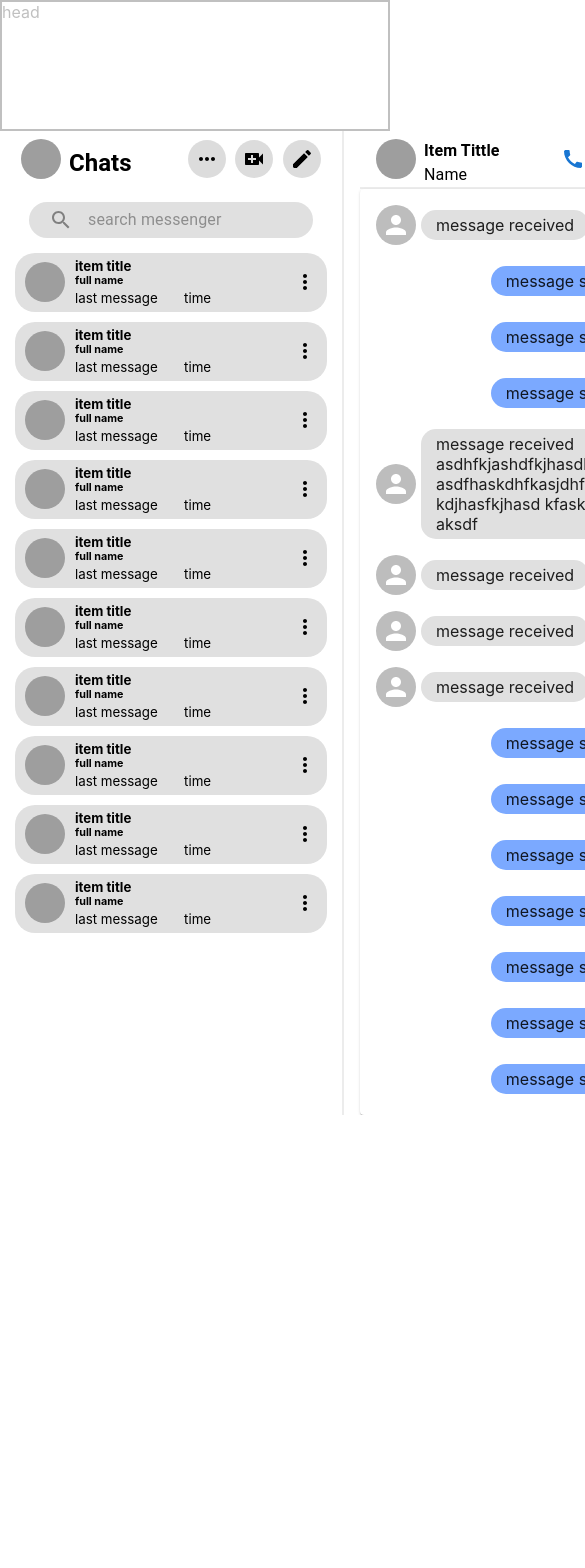
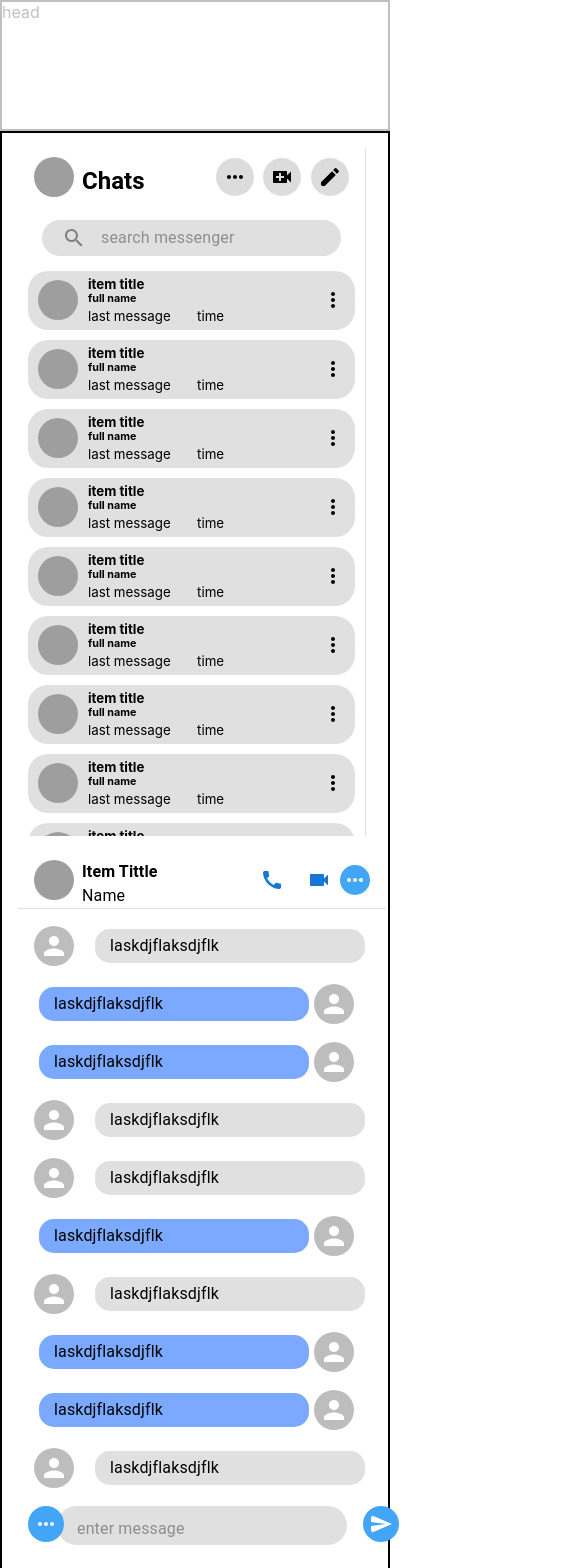
Before and after one commit to asaugat04/demo-app, a React (Create React App) app: page / in a window 390 px wide. Shown: the top 1568 px of the page, 585 px wide, since content can reach past the window. Before the commit the page ends 1115 px from the top, so only its background shows below. Built offline with nearby package versions, Linux system fonts and the light colour scheme; grey boxes are pictures that could not be loaded.

Commit message:
improved using grid for responsive design, but further responsive should be done

```diff
--- a/src/components/Body.jsx
+++ b/src/components/Body.jsx
@@ -1,9 +1,13 @@
 import { Box, Container } from '@mui/material';
+import { sizing } from '@mui/system';
+
 import React from 'react'
 import { useContext, useState } from "react";
 import BodyLeft from "./BodyLeft";
 import BodyMiddle from "./BodyMiddle";
 import BodyRight from "./BodyRight"
+import Grid from '@mui/material/Grid';
+import Item from '@mui/material/ListItem'
 
 import "./styles/body.css"
 
@@ -13,13 +17,27 @@ const Body = () => {
 
 
     return (
-        <Box className="body" >
-            <BodyLeft />
-            <BodyMiddle />
+        // <Box className="body" >
+        //     <BodyLeft   />
+        //     <BodyMiddle sx={{
+        //     }} />
 
 
-            <BodyRight />
-        </Box>
+        //     <BodyRight />
+        // </Box>
+        <Grid container xs={12} spacing={2} m={0} sx={{border:"2px solid black"}}>
+            <Grid item  sm={12} md={3}>
+                <BodyLeft  />
+            </Grid>
+            <Grid item sm={12} md={6} >
+                <BodyMiddle />
+            </Grid>
+            <Grid item sm={3} md={3}>
+                <BodyRight />
+            </Grid>
+
+
+        </Grid>
     )
 }
 
--- a/src/components/BodyLeft.jsx
+++ b/src/components/BodyLeft.jsx
@@ -1,19 +1,18 @@
 import React from 'react'
 
-
+import Search from './Search';
 import { useContext, useState } from "react";
 import ChatMenu from "./ChatMenu";
-import InputBase from '@mui/material/InputBase';
-import SearchIcon from '@mui/icons-material/Search';
+
 import Avatar from '@mui/material/Avatar';
 import MoreVertIcon from '@mui/icons-material/MoreVert';
 import Box from '@mui/material/Box';
 
 import Chat from "./Chat";
 import { Typography } from '@mui/material';
+import Grid from '@mui/material/Grid';
 
-
-
+// import Divider from '@mui/material/Divider';
 
 const BodyLeft = () => {
 
@@ -22,17 +21,37 @@ const BodyLeft = () => {
 
 
     return (
-        <div className='bodyLeft'>
+        // <div className='bodyLeft'>
+        //     <ChatMenu />
+        //     <div className="search">
+        //         <SearchIcon sx={{
+        //             color: "gray",
+        //         }} />
+        //         <InputBase placeholder='search messenger' sx={{
+        //             margin: "0 0 0 15px",
+        //         }} />
+        //     </div>
+        //     <Box component='div' sx={{
+        //         height: "70vh",
+        //         overflowY: "auto",
+        //         minWidth: "350px"
+        //     }} >
+
+
+        //     </Box>
+        // </div>
+        <Grid container spacing={0} direction="column" sx={{borderRight:"1px solid rgb(224, 224, 224)"}} >
+            <Grid item xs={11}>
                 <ChatMenu />
-            <div className="search">
-                <SearchIcon sx={{
-                    color: "gray",
-                }} />
-                <InputBase placeholder='search messenger' sx={{
-                    margin: "0 0 0 15px",
-                }} />
-            </div>
-
+            </Grid>
+            <Grid item xs={10}>
+                <Search />
+            </Grid>
+            {/* <Divider/> */}
+            <Box component='div' sx={{
+                height:"67vh",
+                overflowY:"auto"
+            }}>
                 <Chat/>
                 <Chat/>
                 <Chat/>
@@ -43,8 +62,14 @@ const BodyLeft = () => {
                 <Chat/>
                 <Chat/>
                 <Chat/>
+                <Chat/>
+                <Chat/>
+                <Chat/>
+                <Chat/>
+            </Box>
 
-        </div>
+
+        </Grid>
     )
 }
 
--- a/src/components/BodyMiddle.jsx
+++ b/src/components/BodyMiddle.jsx
@@ -15,24 +15,15 @@ import MoreHorizIcon from '@mui/icons-material/MoreHoriz';
 import CallIcon from '@mui/icons-material/Call';
 import VideocamIcon from '@mui/icons-material/Videocam';
 import { margin } from '@mui/system';
-import { bottomNavigationActionClasses, ListItem, Paper } from '@mui/material';
+import { bottomNavigationActionClasses, ListItem, ListItemAvatar, ListItemText, Paper } from '@mui/material';
 import List from '@mui/material/List';
-import { makeStyles } from '@material-ui/core/styles';
+import Divider from '@mui/material/Divider';
 
-const useStyles = makeStyles({
-    message: {
-        padding: "5px 15px",
-        borderRadius: "15px",
-        margin: "0 5px 0 5px",
-        maxWidth:'280px'
-    },
-    sent: {
-        backgroundColor: "rgb(123, 169, 255) ",
-    },
-    recieved: {
-        backgroundColor: "rgb(224, 224, 224)",
-    }
-})
+import Grid from '@mui/material/Grid';
+import MessageReceived from './MessageReceived';
+import MessageSent from './MessageSent';
+import InputBase from '@mui/material/InputBase';
+import SendIcon from '@mui/icons-material/Send';
 
 
 
@@ -45,7 +36,6 @@ const BodyMiddle = () => {
     const [anchorElNav, setAnchorElNav] = React.useState(null);
     const [anchorElUser, setAnchorElUser] = React.useState(null);
 
-    const classes = useStyles()
 
     const handleOpenNavMenu = (event) => {
         setAnchorElNav(event.currentTarget);
@@ -66,20 +56,16 @@ const BodyMiddle = () => {
 
 
     return (
-        <Container fluid sx={{
-
-            // border: "2px solid"
-
-
-        }}>
+        <Grid container xs={12} direction='column'>
+            <Grid item xs={12}>
                 <AppBar position="static" sx={{
                     backgroundColor: "transparent",
                     boxShadow: "0",
-                borderBottom: "2px solid rgb(236, 236, 236)",
+                    // paddingRight:'5px'
 
                 }}>
 
-                <Container maxWidth="xl">
+                    <Container >
                         <Toolbar disableGutters sx={{
                             display: "flex",
                             alignItems: "center",
@@ -172,103 +158,79 @@ const BodyMiddle = () => {
                         </Toolbar>
                     </Container>
                 </AppBar>
+            </Grid>
 
 
+            <Grid item xs={12}>            <Divider /></Grid>
+            {/* **************************************************************************** */}
+            {/* messages */}
+            <Grid item xs={12}>
+                <Box component='div' sx={{
+                    overflowY: "auto",
+                    height: "69vh"
+                }} >
+
+                    <List>
+                        <MessageReceived />
+                        <MessageSent />
+                        <MessageSent />
+                        <MessageReceived />
+                        <MessageReceived />
+                        <MessageSent />
+                        <MessageReceived />
+                        <MessageSent />
+                        <MessageSent />
+                        <MessageReceived />
+                        <MessageReceived />
+                        <MessageSent />
+                        <MessageReceived />
+                    </List >
 
 
-            {/* messages */}
-            <Paper sx={{
-                maxHeight: "200",
-                overflow: "auto"
+                </Box>
+
+            </Grid>
+
+            <Grid container spacing={0} xs={12} sx={{
+                // border: "2px solid blue",
+                margin: "5px 0",
+                padding: "10px",
+
+            }} >
+                <Grid item xs={1} >
+                    <Tooltip title="options">
+                        <IconButton onClick={handleOpenUserMenu} sx={{ p: 0 }}>
+                            <MoreHorizIcon sx={{
+                                background: "#42a5f5",
+                                borderRadius: "50%",
+                                padding: "6px",
+                                color: "white"
+                            }} />
+                        </IconButton>
+                    </Tooltip>
+                </Grid>
+                <Grid item xs={10} sx={{
+                    backgroundColor: "rgb(224, 224, 224)",
+                    borderRadius:"20px",
+                    padding:"7px 20px 0 20px"
                 }}>
-                <List>
-                    <ListItem >
-                        <Avatar></Avatar>
-                        <p className={classes.message + " " + classes.recieved} >message received</p>
-                    </ListItem>
-                    <ListItem sx={{
-                        justifyContent: "flex-end"
-                    }} >
-                        <p className={classes.message + " " + classes.sent} >message sent</p>
-                        <Avatar></Avatar>
-                    </ListItem>
-                    <ListItem sx={{
-                        justifyContent: "flex-end"
-                    }} >
-                        <p className={classes.message + " " + classes.sent} >message sent</p>
-                        <Avatar></Avatar>
-                    </ListItem>
-                    <ListItem sx={{
-                        justifyContent: "flex-end"
-                    }} >
-                        <p className={classes.message + " " + classes.sent} >message sent</p>
-                        <Avatar></Avatar>
-                    </ListItem>
-                    <ListItem >
-                        <Avatar></Avatar>
-                        <p className={classes.message + " " + classes.recieved} >message received asdhfkjashdfkjhasdkjfhaksjd
-                        asdfhaskdhfkasjdhfkjashdfk kdjhasfkjhasd kfaskjdfh aksdf</p>
-                    </ListItem>
-                    <ListItem >
-                        <Avatar></Avatar>
-                        <p className={classes.message + " " + classes.recieved} >message received</p>
-                    </ListItem>
-                    <ListItem >
-                        <Avatar></Avatar>
-                        <p className={classes.message + " " + classes.recieved} >message received</p>
-                    </ListItem>
-                    <ListItem >
-                        <Avatar></Avatar>
-                        <p className={classes.message + " " + classes.recieved} >message received</p>
-                    </ListItem>
-                    <ListItem sx={{
-                        justifyContent: "flex-end"
-                    }} >
-                        <p className={classes.message + " " + classes.sent} >message sent</p>
-                        <Avatar></Avatar>
-                    </ListItem>
-                    <ListItem sx={{
-                        justifyContent: "flex-end"
-                    }} >
-                        <p className={classes.message + " " + classes.sent} >message sent</p>
-                        <Avatar></Avatar>
-                    </ListItem>
-                    <ListItem sx={{
-                        justifyContent: "flex-end"
-                    }} >
-                        <p className={classes.message + " " + classes.sent} >message sent</p>
-                        <Avatar></Avatar>
-                    </ListItem>
-                    <ListItem sx={{
-                        justifyContent: "flex-end"
-                    }} >
-                        <p className={classes.message + " " + classes.sent} >message sent</p>
-                        <Avatar></Avatar>
-                    </ListItem>
-                    <ListItem sx={{
-                        justifyContent: "flex-end"
-                    }} >
-                        <p className={classes.message + " " + classes.sent} >message sent</p>
-                        <Avatar></Avatar>
-                    </ListItem>
-                    <ListItem sx={{
-                        justifyContent: "flex-end"
-                    }} >
-                        <p className={classes.message + " " + classes.sent} >message sent</p>
-                        <Avatar></Avatar>
-                    </ListItem>
-                    <ListItem sx={{
-                        justifyContent: "flex-end"
-                    }} >
-                        <p className={classes.message + " " + classes.sent} >message sent</p>
-                        <Avatar></Avatar>
-                    </ListItem>
-                </List>
+                    <InputBase fullWidth={true} required={true} type='text' placeholder='enter message' />
+                </Grid>
+                <Grid item xs={1} pl={2} >
+                    <Tooltip title="send">
+                        <IconButton onClick={handleOpenUserMenu} sx={{ p: 0 }}>
+                            <SendIcon sx={{
+                                background: "#42a5f5",
+                                borderRadius: "50%",
+                                padding: "6px",
+                                color: "white"
+                            }} />
+                        </IconButton>
+                    </Tooltip>
+                </Grid>
+            </Grid>
 
-            </Paper>
-
-
-        </Container>
+        </Grid>
 
 
     )
--- a/src/components/ChatMenu.jsx
+++ b/src/components/ChatMenu.jsx
@@ -59,7 +59,6 @@ const ChatMenu = () => {
       boxShadow: "0",
       // borderRight:"1px solid black",
       padding:"0",
-      maxWidth:"400px"
     }}>
       <Container maxWidth="sm">
         <Toolbar disableGutters sx={{
--- /dev/null
+++ b/src/components/MessageReceived.jsx
@@ -0,0 +1,41 @@
+import React from "react";
+
+
+import { bottomNavigationActionClasses, ListItem, ListItemAvatar, ListItemText, Paper } from '@mui/material';
+import Avatar from '@mui/material/Avatar';
+import { makeStyles } from '@material-ui/core/styles';
+
+
+
+const useStyles = makeStyles({
+    message: {
+        padding: "5px 15px",
+        borderRadius: "15px",
+        margin: "0 5px 0 5px",
+        maxWidth: '280px'
+    },
+
+    recieved: {
+        backgroundColor: "rgb(224, 224, 224)",
+    }
+})
+
+
+
+
+const MessageReceived = () => {
+    const classes = useStyles()
+
+
+    return (
+        <ListItem>
+            <ListItemAvatar>
+                <Avatar></Avatar>
+            </ListItemAvatar>
+            <ListItemText className={classes.message + " " + classes.recieved} >laskdjflaksdjflk</ListItemText>
+        </ListItem>
+    )
+}
+
+
+export default MessageReceived
--- /dev/null
+++ b/src/components/MessageSent.jsx
@@ -0,0 +1,44 @@
+import React from "react";
+
+
+import { bottomNavigationActionClasses, ListItem, ListItemAvatar, ListItemText, Paper } from '@mui/material';
+import Avatar from '@mui/material/Avatar';
+import { makeStyles } from '@material-ui/core/styles';
+
+
+
+const useStyles = makeStyles({
+    message: {
+        padding: "5px 15px",
+        borderRadius: "15px",
+        margin: "0 5px 0 5px",
+        maxWidth: '280px'
+    },
+    sent: {
+        backgroundColor: "rgb(123, 169, 255) ",
+
+    },
+
+})
+
+
+
+
+const MessageSent = () => {
+
+    const classes = useStyles()
+
+    return (
+        <ListItem sx={{
+            justifyContent: "flex-end"
+        }} >
+            <ListItemText className={classes.message + " " + classes.sent} >laskdjflaksdjflk</ListItemText>
+            <ListItemAvatar>
+                <Avatar></Avatar>
+            </ListItemAvatar>
+        </ListItem>
+    )
+}
+
+
+export default MessageSent
--- /dev/null
+++ b/src/components/Search.jsx
@@ -0,0 +1,21 @@
+import React from "react";
+import InputBase from '@mui/material/InputBase';
+import SearchIcon from '@mui/icons-material/Search';
+
+const Search = () => {
+
+
+
+    return (
+        <div className="search">
+            <SearchIcon sx={{
+                color: "gray",
+            }} />
+            <InputBase placeholder='search messenger' sx={{
+                margin: "0 0 0 15px",
+            }} />
+        </div>
+    )
+}
+
+export default Search
--- a/src/components/styles/body.css
+++ b/src/components/styles/body.css
@@ -1,16 +1,6 @@
-.body{
-    display: flex;
-    justify-content: space-between;
-    /* background-color: rgb(220, 220, 220); */
-}
 
 
-.bodyLeft{
-    border-right: 2px solid rgb(236, 236, 236);
-    display: flex;
-    flex-direction: column;
-    padding: 0 5px;
-}
+
 
 .search{
     display: flex;
```
Also changed, not shown: src/components/BodyRight.jsx (+10 -7 lines). Lines whose indentation alone changed are shown as unchanged.
